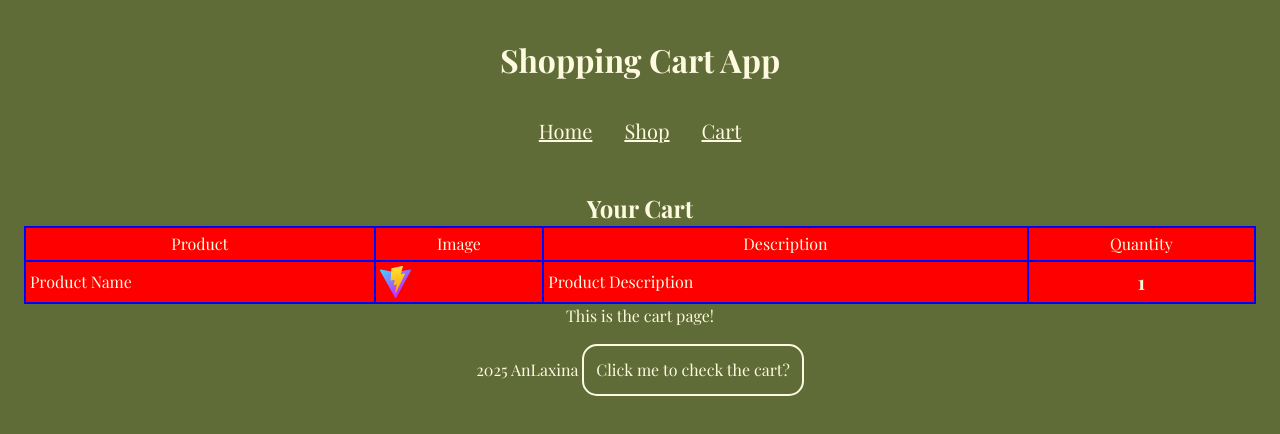
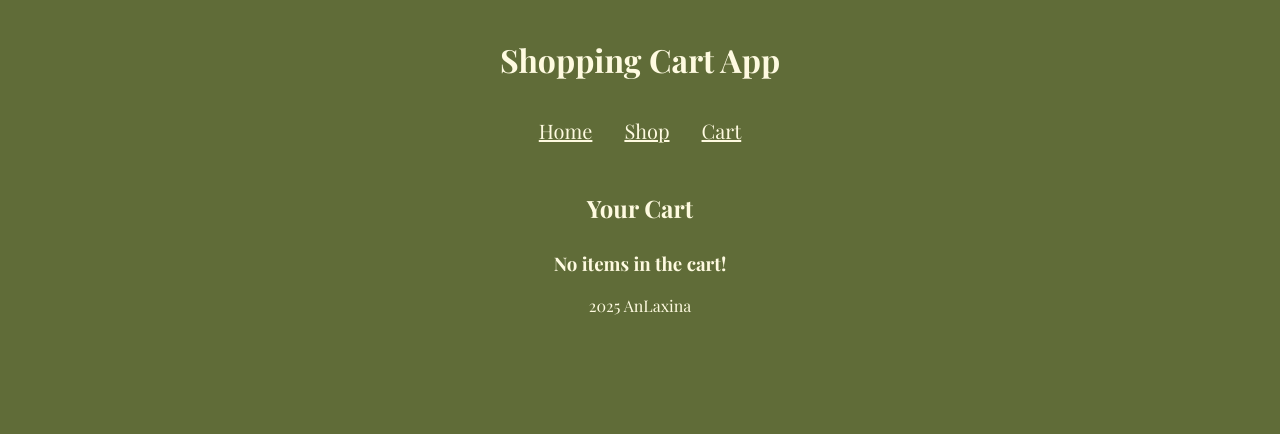
Before and after one commit to AnLaxina/shopping-cart, a React (Vite) app: page /cart in a window 1280 px wide. Shown: the top 434 px of the page. Built offline with nearby package versions, Linux system fonts and the light colour scheme; a web font is replaced by a local one.

Commit message:
feat: add appropriate message if cart is empty

```diff
--- a/src/App.jsx
+++ b/src/App.jsx
@@ -6,11 +6,6 @@ function App() {
   const [cartCount, setCartCount] = useState(0);
   const [cartItems, setCartItems] = useState(new Map());
 
-  function checkCartItems() {
-    for (const [key, value] of cartItems.entries()) {
-      console.log(`Key: ${key}, Value: ${value.itemName}`);
-    }
-  }
   return (
     <>
       <header>
@@ -35,10 +30,7 @@ function App() {
         <Outlet context={[cartCount, setCartCount, cartItems, setCartItems]} />
       </main>
       <footer>
-        2025 AnLaxina{" "}
-        <button type="button" onClick={checkCartItems}>
-          Click me to check the cart?
-        </button>
+        <p>2025 AnLaxina</p>
       </footer>
     </>
   );
--- a/src/components/Cart/Cart.jsx
+++ b/src/components/Cart/Cart.jsx
@@ -27,6 +27,9 @@ export default function Cart() {
   return (
     <div className={styles.cart}>
       <h2>Your Cart</h2>
+      {listOfCartItems.length === 0 ? (
+        <h3>No items in the cart!</h3>
+      ) : (
         <table>
           <thead>
             <tr>
@@ -36,12 +39,9 @@ export default function Cart() {
               <th>Quantity</th>
             </tr>
           </thead>
-        <tbody>
-          <CartRow />
-          {listOfCartItems}
-        </tbody>
+          <tbody>{listOfCartItems}</tbody>
         </table>
-      <p>This is the cart page!</p>
+      )}
     </div>
   );
 }
--- a/src/components/Cart/cart.module.css
+++ b/src/components/Cart/cart.module.css
@@ -15,6 +15,7 @@ thead, tr, td, th {
 .cart {
     display: flex;
     flex-direction: column;
+    gap: var(--spacing-large);
     align-items: center;
 }
 
```
Lines whose indentation alone changed are shown as unchanged.
